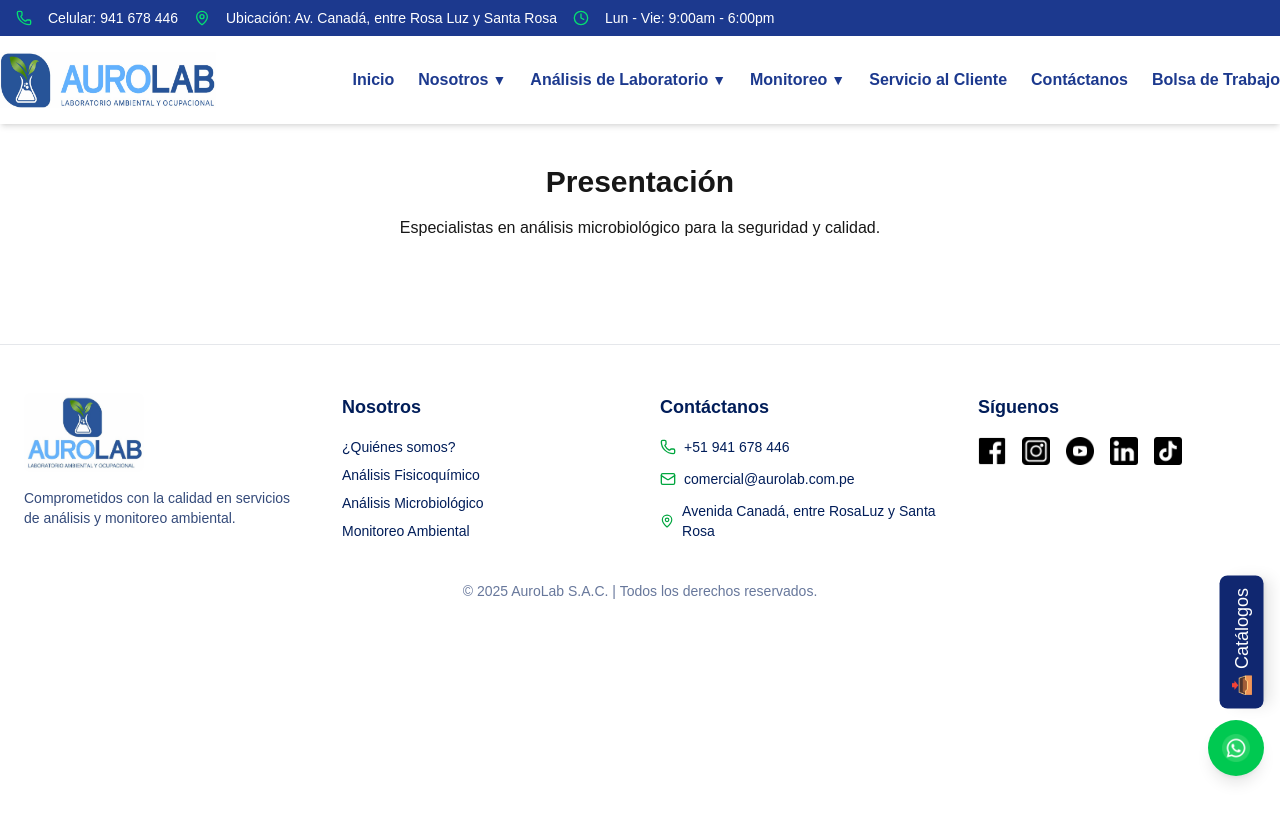
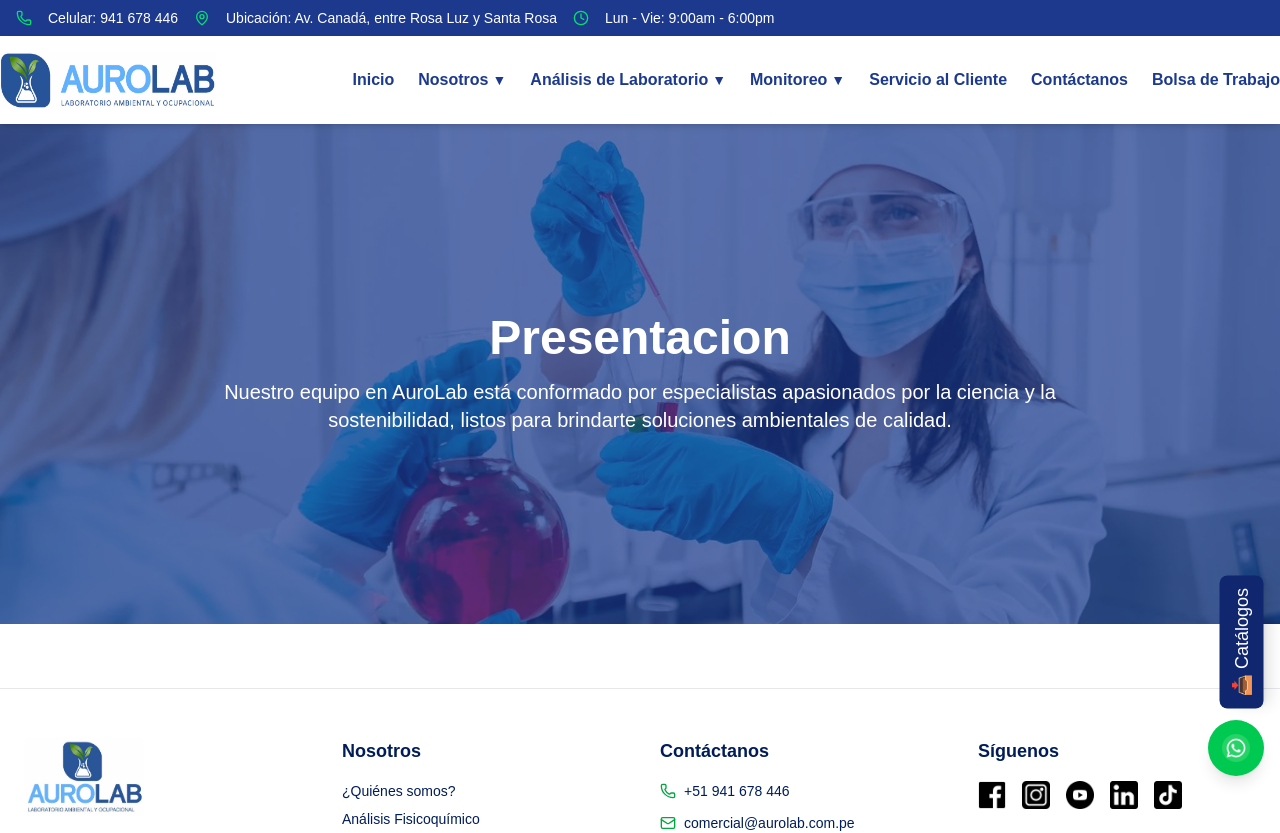
Before and after one commit to Katy-Bejar/AUROLAB, a Next.js app: page /nosotros/presentacion in a window 1280 px wide. Shown: the top 833 px of the page. Before the commit the page ends 800 px from the top, so only its background shows below. Built offline with nearby package versions, Linux system fonts and the light colour scheme.

Commit message:
se modifico las subareas de nosotros

```diff
--- a/app/nosotros/politicas/page.jsx
+++ b/app/nosotros/politicas/page.jsx
@@ -1,8 +1,62 @@
-export default function NosotrosPolitica() {
-    return (
-      <div className="text-center p-10">
-        <h1 className="text-3xl font-bold">Politica</h1>
-        <p className="mt-4">Especialistas en análisis microbiológico para la seguridad y calidad.</p>
+'use client';
+import { useState, useEffect } from 'react';
+import Image from 'next/image';
+import { motion } from 'framer-motion';
+import Link from 'next/link';
+
+export default function NosotrosPoliticas() {
+  const heroImages = [
+    "/home-fondo1.jpg",
+    "/home-fondo2.jpg",
+    "/home-fondo3.jpg",
+  ];
+  const [currentImageIndex, setCurrentImageIndex] = useState(0);
+
+  useEffect(() => {
+    const interval = setInterval(() => {
+      setCurrentImageIndex((prevIndex) =>
+        prevIndex === heroImages.length - 1 ? 0 : prevIndex + 1
+      );
+    }, 5000);
+
+    return () => clearInterval(interval);
+  }, []);
+
+  return (
+    <section className="w-full overflow-x-hidden bg-white">
+      {/* Fondo dinámico como en el área de Monitoreo */}
+      <div className="relative w-full h-[500px] flex items-center justify-center overflow-hidden">
+        <div className="absolute inset-0">
+          <Image
+            src={heroImages[currentImageIndex]}
+            alt="Fondo Misión y Visión"
+            layout="fill"
+            objectFit="cover"
+            quality={100}
+            priority
+          />
+        </div>
+        <div className="absolute inset-0 bg-blue-900/70"></div>
+        <div className="relative z-10 text-center text-white px-6 max-w-4xl mx-auto">
+          <motion.h1
+            initial={{ opacity: 0, y: -20 }}
+            animate={{ opacity: 1, y: 0 }}
+            transition={{ duration: 0.6 }}
+            className="text-4xl md:text-5xl font-bold"
+          >
+            Politicas
+          </motion.h1>
+          <motion.p
+            initial={{ opacity: 0 }}
+            animate={{ opacity: 1 }}
+            transition={{ delay: 0.3, duration: 0.6 }}
+            className="mt-4 text-lg md:text-xl"
+          >
+           En AuroLab, nuestras Politicas reflejan el compromiso que tenemos con la calidad, la sostenibilidad y el bienestar colectivo. Son la base que guía cada una de nuestras decisiones y acciones.
+          </motion.p>
+        </div>
       </div>
-    );
-  }
+
+      </section>
+  );
+}
--- a/app/nosotros/presentacion/page.jsx
+++ b/app/nosotros/presentacion/page.jsx
@@ -1,8 +1,61 @@
+'use client';
+import { useState, useEffect } from 'react';
+import Image from 'next/image';
+import { motion } from 'framer-motion';
+import Link from 'next/link';
+
 export default function NosotrosPresentacion() {
-    return (
-      <div className="text-center p-10">
-        <h1 className="text-3xl font-bold">Presentación</h1>
-        <p className="mt-4">Especialistas en análisis microbiológico para la seguridad y calidad.</p>
+  const heroImages = [
+    "/home-fondo1.jpg",
+    "/home-fondo2.jpg",
+    "/home-fondo3.jpg",
+  ];
+  const [currentImageIndex, setCurrentImageIndex] = useState(0);
+
+  useEffect(() => {
+    const interval = setInterval(() => {
+      setCurrentImageIndex((prevIndex) =>
+        prevIndex === heroImages.length - 1 ? 0 : prevIndex + 1
+      );
+    }, 5000);
+
+    return () => clearInterval(interval);
+  }, []);
+
+  return (
+    <section className="w-full overflow-x-hidden bg-white">
+      {/* Fondo dinámico como en el área de Monitoreo */}
+      <div className="relative w-full h-[500px] flex items-center justify-center overflow-hidden">
+        <div className="absolute inset-0">
+          <Image
+            src={heroImages[currentImageIndex]}
+            alt="Fondo Misión y Visión"
+            layout="fill"
+            objectFit="cover"
+            quality={100}
+            priority
+          />
+        </div>
+        <div className="absolute inset-0 bg-blue-900/70"></div>
+        <div className="relative z-10 text-center text-white px-6 max-w-4xl mx-auto">
+          <motion.h1
+            initial={{ opacity: 0, y: -20 }}
+            animate={{ opacity: 1, y: 0 }}
+            transition={{ duration: 0.6 }}
+            className="text-4xl md:text-5xl font-bold"
+          >
+            Presentacion
+          </motion.h1>
+          <motion.p
+            initial={{ opacity: 0 }}
+            animate={{ opacity: 1 }}
+            transition={{ delay: 0.3, duration: 0.6 }}
+            className="mt-4 text-lg md:text-xl"
+          >
+Nuestro equipo en AuroLab está conformado por especialistas apasionados por la ciencia y la sostenibilidad, listos para brindarte soluciones ambientales de calidad.          </motion.p>
+        </div>
       </div>
-    );
-  }
+
+      </section>
+  );
+}
--- a/app/nosotros/quejas/page.jsx
+++ b/app/nosotros/quejas/page.jsx
@@ -1,8 +1,62 @@
-export default function AtencionQuejas() {
-    return (
-      <div className="text-center p-10">
-        <h1 className="text-3xl font-bold">Atención a quejas</h1>
-        <p className="mt-4">Especialistas en análisis microbiológico para la seguridad y calidad.</p>
+'use client';
+import { useState, useEffect } from 'react';
+import Image from 'next/image';
+import { motion } from 'framer-motion';
+import Link from 'next/link';
+
+export default function NosotrosQuejas() {
+  const heroImages = [
+    "/home-fondo1.jpg",
+    "/home-fondo2.jpg",
+    "/home-fondo3.jpg",
+  ];
+  const [currentImageIndex, setCurrentImageIndex] = useState(0);
+
+  useEffect(() => {
+    const interval = setInterval(() => {
+      setCurrentImageIndex((prevIndex) =>
+        prevIndex === heroImages.length - 1 ? 0 : prevIndex + 1
+      );
+    }, 5000);
+
+    return () => clearInterval(interval);
+  }, []);
+
+  return (
+    <section className="w-full overflow-x-hidden bg-white">
+      {/* Fondo dinámico como en el área de Monitoreo */}
+      <div className="relative w-full h-[500px] flex items-center justify-center overflow-hidden">
+        <div className="absolute inset-0">
+          <Image
+            src={heroImages[currentImageIndex]}
+            alt="Fondo Misión y Visión"
+            layout="fill"
+            objectFit="cover"
+            quality={100}
+            priority
+          />
+        </div>
+        <div className="absolute inset-0 bg-blue-900/70"></div>
+        <div className="relative z-10 text-center text-white px-6 max-w-4xl mx-auto">
+          <motion.h1
+            initial={{ opacity: 0, y: -20 }}
+            animate={{ opacity: 1, y: 0 }}
+            transition={{ duration: 0.6 }}
+            className="text-4xl md:text-5xl font-bold"
+          >
+            Atención a quejas
+          </motion.h1>
+          <motion.p
+            initial={{ opacity: 0 }}
+            animate={{ opacity: 1 }}
+            transition={{ delay: 0.3, duration: 0.6 }}
+            className="mt-4 text-lg md:text-xl"
+          >
+           En AuroLab, nuestros valores reflejan el compromiso que tenemos con la calidad, la sostenibilidad y el bienestar colectivo. Son la base que guía cada una de nuestras decisiones y acciones.
+          </motion.p>
+        </div>
       </div>
-    );
-  }
+
+      </section>
+  );
+}
--- a/app/nosotros/valores/page.jsx
+++ b/app/nosotros/valores/page.jsx
@@ -1,8 +1,62 @@
-export default function NosotrosPage() {
-    return (
-      <div className="text-center p-10">
-        <h1 className="text-3xl font-bold">Valores</h1>
-        <p className="mt-4">Especialistas en análisis microbiológico para la seguridad y calidad.</p>
+'use client';
+import { useState, useEffect } from 'react';
+import Image from 'next/image';
+import { motion } from 'framer-motion';
+import Link from 'next/link';
+
+export default function NosotrosValores() {
+  const heroImages = [
+    "/home-fondo1.jpg",
+    "/home-fondo2.jpg",
+    "/home-fondo3.jpg",
+  ];
+  const [currentImageIndex, setCurrentImageIndex] = useState(0);
+
+  useEffect(() => {
+    const interval = setInterval(() => {
+      setCurrentImageIndex((prevIndex) =>
+        prevIndex === heroImages.length - 1 ? 0 : prevIndex + 1
+      );
+    }, 5000);
+
+    return () => clearInterval(interval);
+  }, []);
+
+  return (
+    <section className="w-full overflow-x-hidden bg-white">
+      {/* Fondo dinámico como en el área de Monitoreo */}
+      <div className="relative w-full h-[500px] flex items-center justify-center overflow-hidden">
+        <div className="absolute inset-0">
+          <Image
+            src={heroImages[currentImageIndex]}
+            alt="Fondo Misión y Visión"
+            layout="fill"
+            objectFit="cover"
+            quality={100}
+            priority
+          />
+        </div>
+        <div className="absolute inset-0 bg-blue-900/70"></div>
+        <div className="relative z-10 text-center text-white px-6 max-w-4xl mx-auto">
+          <motion.h1
+            initial={{ opacity: 0, y: -20 }}
+            animate={{ opacity: 1, y: 0 }}
+            transition={{ duration: 0.6 }}
+            className="text-4xl md:text-5xl font-bold"
+          >
+            Valores
+          </motion.h1>
+          <motion.p
+            initial={{ opacity: 0 }}
+            animate={{ opacity: 1 }}
+            transition={{ delay: 0.3, duration: 0.6 }}
+            className="mt-4 text-lg md:text-xl"
+          >
+           En AuroLab, nuestros valores reflejan el compromiso que tenemos con la calidad, la sostenibilidad y el bienestar colectivo. Son la base que guía cada una de nuestras decisiones y acciones.
+          </motion.p>
+        </div>
       </div>
-    );
-  }
+
+      </section>
+  );
+}
--- a/app/nosotros/vision-mision/page.jsx
+++ b/app/nosotros/vision-mision/page.jsx
@@ -1,11 +1,63 @@
 'use client';
-import { motion } from "framer-motion";
-import Link from "next/link";
+import { useState, useEffect } from 'react';
+import Image from 'next/image';
+import { motion } from 'framer-motion';
+import Link from 'next/link';
 
 export default function NosotrosMisionVision() {
+  const heroImages = [
+    "/home-fondo1.jpg",
+    "/home-fondo2.jpg",
+    "/home-fondo3.jpg",
+  ];
+  const [currentImageIndex, setCurrentImageIndex] = useState(0);
+
+  useEffect(() => {
+    const interval = setInterval(() => {
+      setCurrentImageIndex((prevIndex) =>
+        prevIndex === heroImages.length - 1 ? 0 : prevIndex + 1
+      );
+    }, 5000);
+
+    return () => clearInterval(interval);
+  }, []);
+
   return (
-    <section className="w-full py-20 px-6 bg-gradient-to-b from-white to-blue-50">
-      <div className="container mx-auto max-w-6xl">
+    <section className="w-full overflow-x-hidden bg-white">
+      {/* Fondo dinámico como en el área de Monitoreo */}
+      <div className="relative w-full h-[500px] flex items-center justify-center overflow-hidden">
+        <div className="absolute inset-0">
+          <Image
+            src={heroImages[currentImageIndex]}
+            alt="Fondo Misión y Visión"
+            layout="fill"
+            objectFit="cover"
+            quality={100}
+            priority
+          />
+        </div>
+        <div className="absolute inset-0 bg-blue-900/70"></div>
+        <div className="relative z-10 text-center text-white px-6 max-w-4xl mx-auto">
+          <motion.h1
+            initial={{ opacity: 0, y: -20 }}
+            animate={{ opacity: 1, y: 0 }}
+            transition={{ duration: 0.6 }}
+            className="text-4xl md:text-5xl font-bold"
+          >
+            Misión y Visión
+          </motion.h1>
+          <motion.p
+            initial={{ opacity: 0 }}
+            animate={{ opacity: 1 }}
+            transition={{ delay: 0.3, duration: 0.6 }}
+            className="mt-4 text-lg md:text-xl"
+          >
+            {/* Los pilares fundamentales que definen nuestro compromiso con la excelencia ambiental. */}
+          </motion.p>
+        </div>
+      </div>
+
+      <div className="container mx-auto max-w-6xl pt-16">
         {/* Título principal con efecto especial */}
         <motion.div
           initial={{ opacity: 0, y: -30 }}
@@ -14,9 +66,9 @@ export default function NosotrosMisionVision() {
           className="text-center mb-20 relative"
         >
           <div className="absolute -top-6 left-1/2 transform -translate-x-1/2 w-32 h-1 bg-gradient-to-r from-blue-400 to-green-400 rounded-full"></div>
-          <h1 className="text-5xl md:text-6xl font-bold text-transparent bg-clip-text bg-gradient-to-r from-blue-600 to-green-600 mb-6">
+          {/* <h1 className="text-5xl md:text-6xl font-bold text-transparent bg-clip-text bg-gradient-to-r from-blue-600 to-green-600 mb-6">
             Misión y Visión
-          </h1>
+          </h1> */}
           <p className="text-xl text-gray-600 max-w-3xl mx-auto font-light">
             Los pilares fundamentales que definen nuestro compromiso con la excelencia ambiental
           </p>
```
